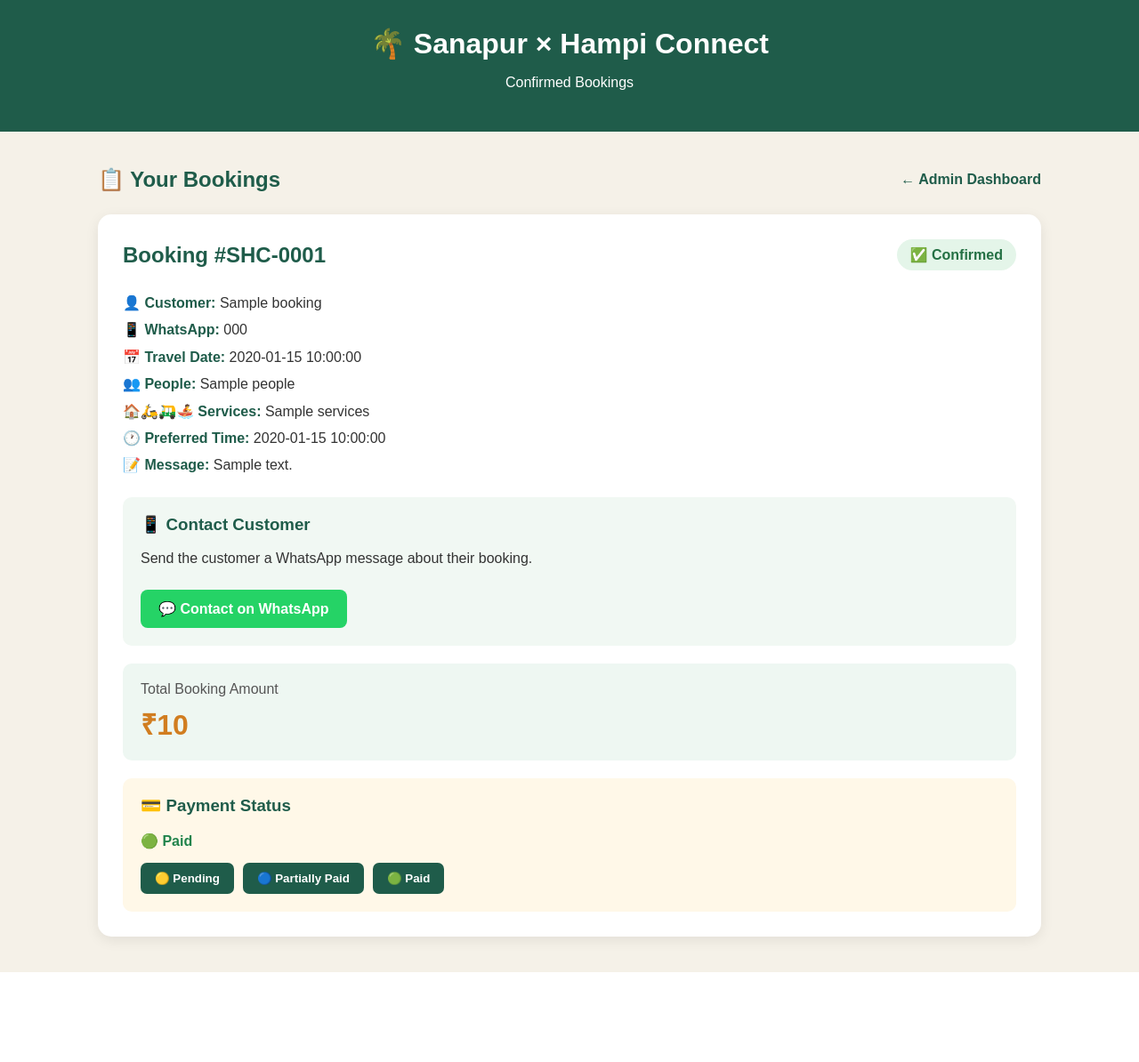
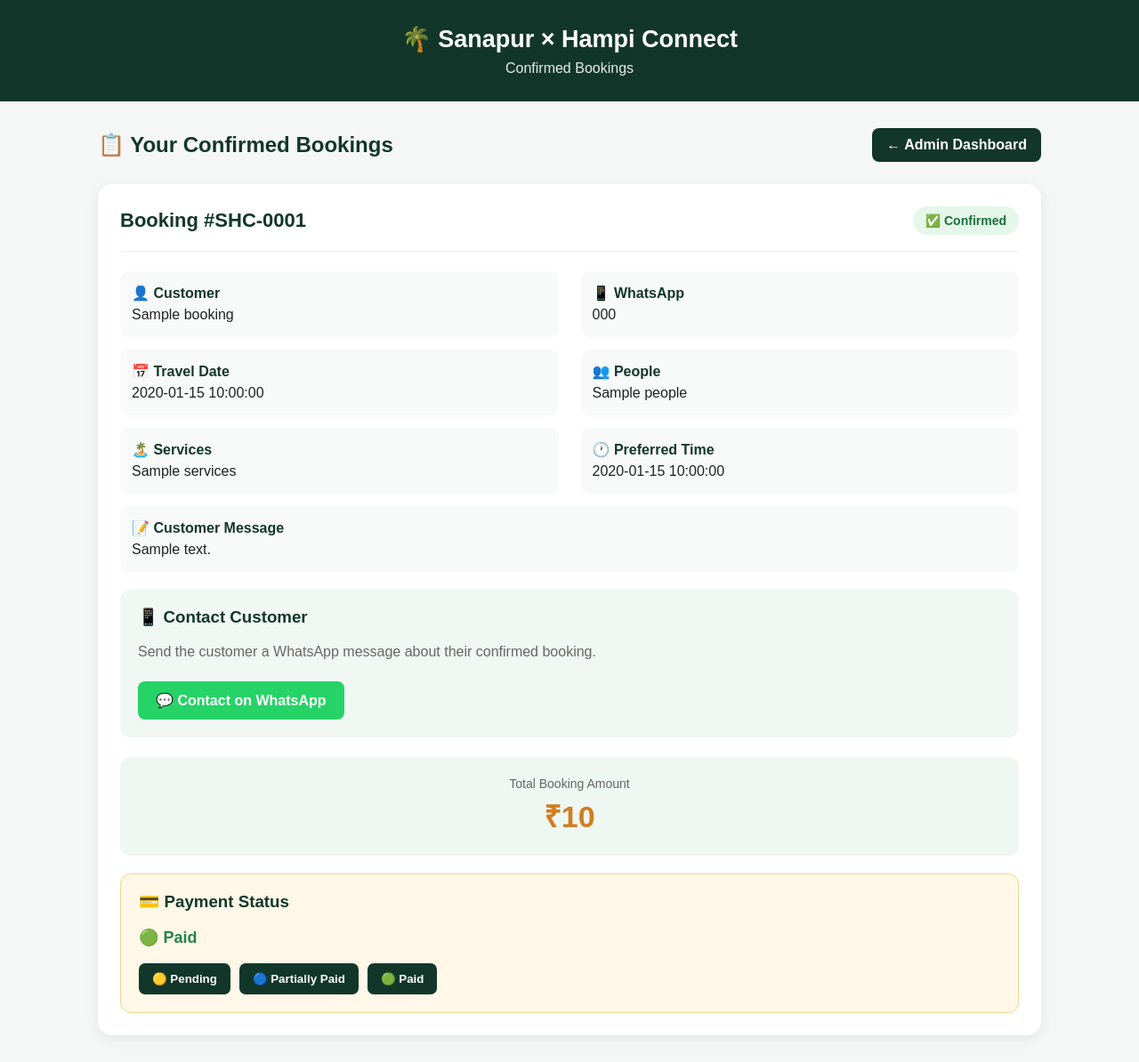
Before and after one commit to shreeramvalimiki/sanapur-hampi-connect, a Flask app: template templates/bookings.html in a window 1280 px wide. Shown: the whole page at 89% size. Before the commit the page ends 1093 px from the top, so only its background shows below. Run offline with Flask 3, Linux system fonts and the light colour scheme; the template is opened without the code that fills it: most values are stand-ins (such as "Sample title", 1, 10 or a date in 2020); some libraries are stand-ins or nearby versions.

Commit message:
Update bookings.html

```diff
--- a/templates/bookings.html
+++ b/templates/bookings.html
@@ -5,12 +5,13 @@
 
     <meta charset="UTF-8">
 
-    <meta name="viewport"
-          content="width=device-width, initial-scale=1.0">
+    <meta
+        name="viewport"
+        content="width=device-width, initial-scale=1.0"
+    >
 
-    <title>
-        Bookings - Sanapur × Hampi Connect
-    </title>
+    <title>Confirmed Bookings | Sanapur × Hampi Connect</title>
+
 
     <style>
 
@@ -18,57 +19,87 @@
             box-sizing: border-box;
         }
 
+
         body {
             margin: 0;
             font-family: Arial, sans-serif;
-            background: #f5f1e8;
-            color: #333;
+            background: #f4f7f5;
+            color: #222;
         }
 
+
+        /* HEADER */
+
         header {
-            background: #1f5c4a;
+            background: #12372a;
             color: white;
+            padding: 28px 20px;
             text-align: center;
-            padding: 30px;
         }
+
 
         header h1 {
             margin: 0;
+            font-size: 27px;
         }
+
+
+        header p {
+            margin: 8px 0 0;
+            opacity: 0.9;
+        }
+
+
+        /* MAIN */
 
         .container {
             max-width: 1100px;
-            margin: 40px auto;
+            margin: 30px auto;
             padding: 0 20px;
         }
+
 
         .top {
             display: flex;
             justify-content: space-between;
             align-items: center;
+            gap: 15px;
             margin-bottom: 25px;
             flex-wrap: wrap;
-            gap: 15px;
         }
 
+
         .top h2 {
-            color: #1f5c4a;
+            color: #12372a;
             margin: 0;
         }
 
+
         .back {
             text-decoration: none;
-            color: #1f5c4a;
+            background: #12372a;
+            color: white;
+            padding: 10px 16px;
+            border-radius: 8px;
             font-weight: bold;
         }
 
+
+        .back:hover {
+            background: #0d2b21;
+        }
+
+
+        /* BOOKING CARD */
+
         .booking {
             background: white;
-            padding: 28px;
+            padding: 25px;
             margin-bottom: 25px;
-            border-radius: 15px;
-            box-shadow: 0 4px 15px rgba(0, 0, 0, 0.08);
+            border-radius: 16px;
+            box-shadow: 0 4px 15px rgba(0,0,0,0.07);
         }
+
 
         .booking-header {
             display: flex;
@@ -76,47 +107,80 @@
             align-items: center;
             gap: 15px;
             flex-wrap: wrap;
+            padding-bottom: 18px;
+            border-bottom: 1px solid #eee;
         }
 
+
         .booking-header h2 {
-            color: #1f5c4a;
+            color: #12372a;
             margin: 0;
+            font-size: 22px;
         }
 
+
         .confirmed {
-            background: #e4f5e9;
-            color: #247044;
-            padding: 8px 15px;
+            background: #e4f7ea;
+            color: #18723b;
+            padding: 8px 14px;
             border-radius: 20px;
             font-weight: bold;
+            font-size: 14px;
         }
 
+
+        /* DETAILS */
+
         .details {
+            display: grid;
+            grid-template-columns: repeat(2, 1fr);
+            gap: 14px 25px;
             margin-top: 22px;
-            line-height: 1.9;
         }
 
-        .details strong {
-            color: #1f5c4a;
+
+        .detail-item {
+            background: #f8faf9;
+            padding: 13px;
+            border-radius: 9px;
+            line-height: 1.5;
         }
 
-        .amount {
-            margin-top: 20px;
-            padding: 20px;
-            background: #eef7f2;
-            border-radius: 10px;
+
+        .details strong {
+            color: #12372a;
         }
 
-        .amount-title {
-            color: #555;
-            margin-bottom: 8px;
+
+        .full-width {
+            grid-column: 1 / -1;
         }
 
+
+        /* AMOUNT */
+
+        .amount {
+            margin-top: 22px;
+            padding: 22px;
+            background: #eef7f2;
+            border-radius: 12px;
+            text-align: center;
+        }
+
+
+        .amount-title {
+            color: #666;
+            font-size: 14px;
+        }
+
+
         .price {
-            font-size: 32px;
+            font-size: 34px;
             font-weight: bold;
             color: #d17d20;
+            margin-top: 5px;
         }
+
 
         /* WHATSAPP */
 
@@ -124,17 +188,24 @@
             margin-top: 20px;
             padding: 20px;
             background: #f1f8f3;
-            border-radius: 10px;
+            border-radius: 12px;
         }
+
 
         .contact-box h3 {
             margin-top: 0;
-            color: #1f5c4a;
+            color: #12372a;
         }
+
+
+        .contact-box p {
+            color: #666;
+        }
+
 
         .whatsapp-button {
             display: inline-block;
-            margin-top: 10px;
+            margin-top: 8px;
             padding: 12px 20px;
             background: #25D366;
             color: white;
@@ -143,9 +214,11 @@
             font-weight: bold;
         }
 
+
         .whatsapp-button:hover {
-            background: #1da851;
+            background: #1ebe5d;
         }
+
 
         /* PAYMENT */
 
@@ -153,30 +226,38 @@
             margin-top: 20px;
             padding: 20px;
             background: #fff8e8;
-            border-radius: 10px;
+            border: 1px solid #f1d58a;
+            border-radius: 12px;
         }
+
 
         .payment-box h3 {
             margin-top: 0;
-            color: #1f5c4a;
+            color: #12372a;
         }
 
+
         .payment-status {
+            font-size: 18px;
             font-weight: bold;
-            margin-bottom: 15px;
+            margin-bottom: 18px;
         }
+
 
         .pending {
             color: #b77900;
         }
 
+
         .partial {
             color: #2878a8;
         }
 
+
         .paid {
             color: #21834b;
         }
+
 
         .payment-buttons {
             display: flex;
@@ -184,43 +265,103 @@
             flex-wrap: wrap;
         }
 
+
+        .payment-buttons form {
+            margin: 0;
+        }
+
+
         .payment-buttons button {
             border: none;
-            padding: 10px 16px;
+            padding: 10px 15px;
             border-radius: 7px;
             cursor: pointer;
             font-weight: bold;
-            background: #1f5c4a;
+            background: #12372a;
             color: white;
         }
+
 
         .payment-buttons button:hover {
             opacity: 0.85;
         }
 
+
+        /* EMPTY */
+
         .empty {
             background: white;
-            padding: 50px;
+            padding: 55px 25px;
             text-align: center;
-            border-radius: 15px;
+            border-radius: 16px;
+            box-shadow: 0 4px 15px rgba(0,0,0,0.06);
         }
 
-        .empty h2 {
-            color: #1f5c4a;
+
+        .empty-icon {
+            font-size: 50px;
         }
 
-        @media (max-width: 600px) {
+
+        .empty h2 {
+            color: #12372a;
+        }
+
+
+        .empty p {
+            color: #777;
+        }
+
+
+        /* MOBILE */
+
+        @media (max-width: 700px) {
 
             .container {
-                margin: 25px auto;
+                margin: 20px auto;
+                padding: 0 12px;
             }
 
+
             .booking {
-                padding: 20px;
+                padding: 18px;
             }
 
+
+            .details {
+                grid-template-columns: 1fr;
+            }
+
+
+            .full-width {
+                grid-column: auto;
+            }
+
+
+            .booking-header h2 {
+                font-size: 20px;
+            }
+
+
             .price {
-                font-size: 28px;
+                font-size: 29px;
+            }
+
+
+            .payment-buttons {
+                flex-direction: column;
+            }
+
+
+            .payment-buttons form,
+            .payment-buttons button {
+                width: 100%;
+            }
+
+
+            .whatsapp-button {
+                width: 100%;
+                text-align: center;
             }
 
         }
@@ -232,6 +373,8 @@
 
 <body>
 
+
+<!-- HEADER -->
 
 <header>
 
@@ -249,17 +392,24 @@
 <div class="container">
 
 
+    <!-- TOP -->
+
     <div class="top">
 
         <h2>
-            📋 Your Bookings
+            📋 Your Confirmed Bookings
         </h2>
 
-        <a href="/admin" class="back">
+
+        <a
+            href="/admin"
+            class="back"
+        >
             ← Admin Dashboard
         </a>
 
     </div>
+
 
 
     {% if bookings %}
@@ -267,14 +417,18 @@
 
         {% for booking in bookings %}
 
+
         <div class="booking">
 
+
+            <!-- BOOKING HEADER -->
 
             <div class="booking-header">
 
                 <h2>
                     Booking #SHC-{{ "%04d" | format(booking["id"]) }}
                 </h2>
+
 
                 <span class="confirmed">
                     ✅ Confirmed
@@ -283,55 +437,123 @@
             </div>
 
 
+
+            <!-- DETAILS -->
+
             <div class="details">
 
-                <div>
+
+                <div class="detail-item">
+
                     👤
-                    <strong>Customer:</strong>
+
+                    <strong>
+                        Customer
+                    </strong>
+
+                    <br>
+
                     {{ booking["name"] }}
+
                 </div>
 
-                <div>
+
+                <div class="detail-item">
+
                     📱
-                    <strong>WhatsApp:</strong>
+
+                    <strong>
+                        WhatsApp
+                    </strong>
+
+                    <br>
+
                     {{ booking["phone"] }}
+
                 </div>
 
-                <div>
+
+                <div class="detail-item">
+
                     📅
-                    <strong>Travel Date:</strong>
+
+                    <strong>
+                        Travel Date
+                    </strong>
+
+                    <br>
+
                     {{ booking["travel_date"] }}
+
                 </div>
 
-                <div>
+
+                <div class="detail-item">
+
                     👥
-                    <strong>People:</strong>
+
+                    <strong>
+                        People
+                    </strong>
+
+                    <br>
+
                     {{ booking["people"] }}
+
                 </div>
 
-                <div>
-                    🏠🛵🛺🚣
-                    <strong>Services:</strong>
-                    {{ booking["services"] }}
+
+                <div class="detail-item">
+
+                    🏝️
+
+                    <strong>
+                        Services
+                    </strong>
+
+                    <br>
+
+                    {{ booking["services"] or "Not specified" }}
+
                 </div>
 
-                <div>
+
+                <div class="detail-item">
+
                     🕐
-                    <strong>Preferred Time:</strong>
-                    {{ booking["preferred_time"] }}
+
+                    <strong>
+                        Preferred Time
+                    </strong>
+
+                    <br>
+
+                    {{ booking["preferred_time"] or "Not specified" }}
+
                 </div>
+
 
                 {% if booking["message"] %}
 
-                <div>
+                <div class="detail-item full-width">
+
                     📝
-                    <strong>Message:</strong>
+
+                    <strong>
+                        Customer Message
+                    </strong>
+
+                    <br>
+
                     {{ booking["message"] }}
+
                 </div>
 
                 {% endif %}
 
+
             </div>
+
 
 
             <!-- WHATSAPP -->
@@ -343,22 +565,29 @@
                 </h3>
 
                 <p>
-                    Send the customer a WhatsApp message about their booking.
+                    Send the customer a WhatsApp message about their confirmed booking.
                 </p>
+
 
                 {% set clean_phone = booking["phone"]
                     |replace(" ", "")
                     |replace("+", "")
                     |replace("-", "") %}
 
+
                 <a
                     class="whatsapp-button"
                     target="_blank"
-                    href="https://wa.me/{{ clean_phone }}?text=Hello%20{{ booking['name'] }},%20this%20is%20Sanapur%20x%20Hampi%20Connect.%20Your%20booking%20SHC-{{ '%04d' | format(booking['id']) }}%20for%20{{ booking['travel_date'] }}%20is%20confirmed.%20Services:%20{{ booking['services'] }}.%20Total:%20Rs.%20{{ booking['quote_amount'] }}.%20Thank%20you!">
+
+                    href="https://wa.me/{{ clean_phone }}?text=Hello%20{{ booking['name'] }},%20this%20is%20Sanapur%20x%20Hampi%20Connect.%20Your%20booking%20SHC-{{ '%04d' | format(booking['id']) }}%20for%20{{ booking['travel_date'] }}%20is%20confirmed.%20Services:%20{{ booking['services'] }}.%20Total:%20Rs.%20{{ booking['quote_amount'] }}.%20Thank%20you!"
+                >
+
                     💬 Contact on WhatsApp
+
                 </a>
 
             </div>
+
 
 
             <!-- AMOUNT -->
@@ -369,11 +598,13 @@
                     Total Booking Amount
                 </div>
 
+
                 <div class="price">
-                    ₹{{ booking["quote_amount"] }}
+                    ₹{{ "{:,.0f}".format(booking["quote_amount"] or 0) }}
                 </div>
 
             </div>
+
 
 
             <!-- PAYMENT -->
@@ -406,6 +637,7 @@
                 {% endif %}
 
 
+
                 <div class="payment-buttons">
 
 
@@ -427,6 +659,7 @@
                     </form>
 
 
+
                     <form
                         method="POST"
                         action="/booking/payment/{{ booking['id'] }}"
@@ -443,6 +676,7 @@
                         </button>
 
                     </form>
+
 
 
                     <form
@@ -470,6 +704,7 @@
 
         </div>
 
+
         {% endfor %}
 
 
@@ -478,8 +713,12 @@
 
         <div class="empty">
 
+            <div class="empty-icon">
+                📋
+            </div>
+
             <h2>
-                No confirmed bookings yet.
+                No Confirmed Bookings Yet
             </h2>
 
             <p>
```
